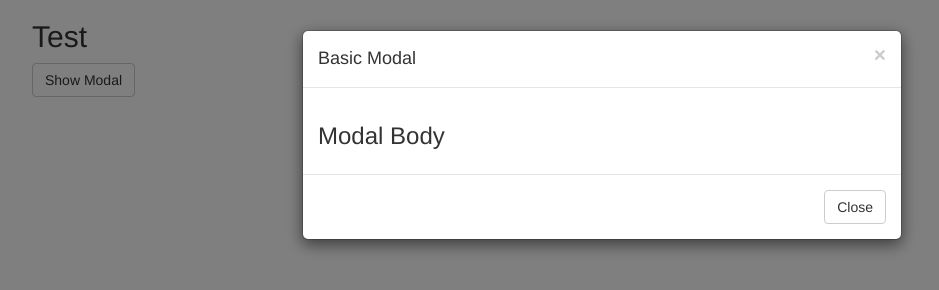
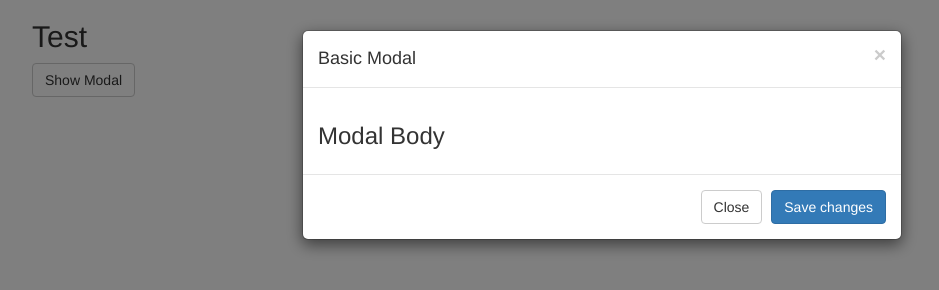
Before and after one commit to gitsana/Hello_Node, a website: page modulus_tutorial/index1.html in a window 1280 px wide. Both pictures are taken after a click on the button "Show Modal". Shown: the whole page, without its empty margins (38-977 px from the left). Drawn offline with nearby package versions, Linux system fonts and the light colour scheme.

Commit message:
added back Save button

```diff
--- a/modulus_tutorial/index1.html
+++ b/modulus_tutorial/index1.html
@@ -25,6 +25,7 @@
                 </div>
                 <div class="modal-footer">
                     <button type="button" class="btn btn-default" data-dismiss="modal">Close</button>
+                    <button type="button" class="btn btn-primary">Save changes</button>
                 </div>
             </div>
         </div>
```
